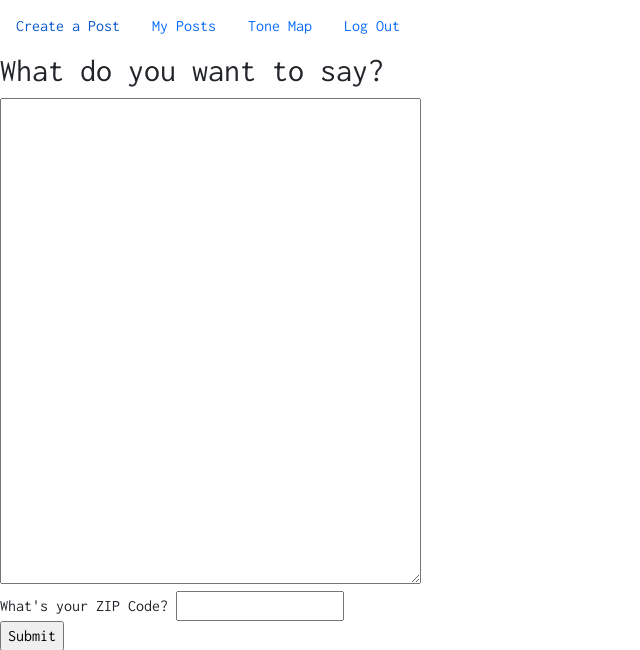
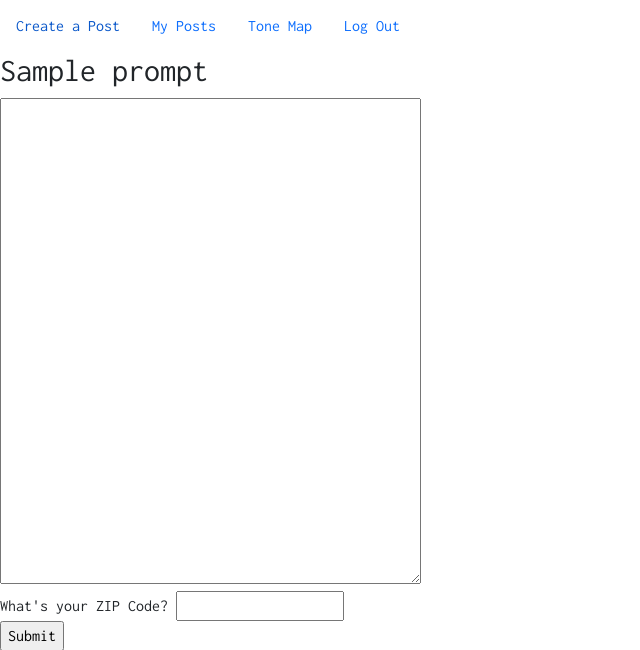
Before and after one commit to hannahpaxton/tone-of-connection, a Flask app: template templates/post_homepage.html in a window 1280 px wide. Shown: the top 650 px of the page, without its empty margins (0-640 px from the left). Run offline with Flask 2, Linux system fonts and the light colour scheme; the template is opened without the code that fills it: most values are stand-ins (such as "Sample title", 1, 10 or a date in 2020); some libraries are stand-ins or nearby versions.

Commit message:
Showing random prompts to a user for form input

```diff
--- a/server.py
+++ b/server.py
@@ -93,9 +93,9 @@ def show_user(user_id):
 def post_home():
     """View post home"""
 
-    # prompt = crud.get_random_prompt
+    random_prompt = crud.get_random_prompt()
 
-    return render_template('post_homepage.html')
+    return render_template('post_homepage.html', random_prompt=random_prompt)
 
 @app.route('/input', methods=['POST'])
 def create_post():
--- a/templates/post_homepage.html
+++ b/templates/post_homepage.html
@@ -7,7 +7,7 @@
 
 {% block body %}
 
-<h2>What do you want to say?</h2>
+<h2>{{ random_prompt.prompt }}</h2>
 <form action="/input" method="POST" id="postform">
 
   <textarea id="postfield" name="user_post" rows="20" cols="50"></textarea>
```
Also changed, not shown: crud.py (+4 -9 lines).
